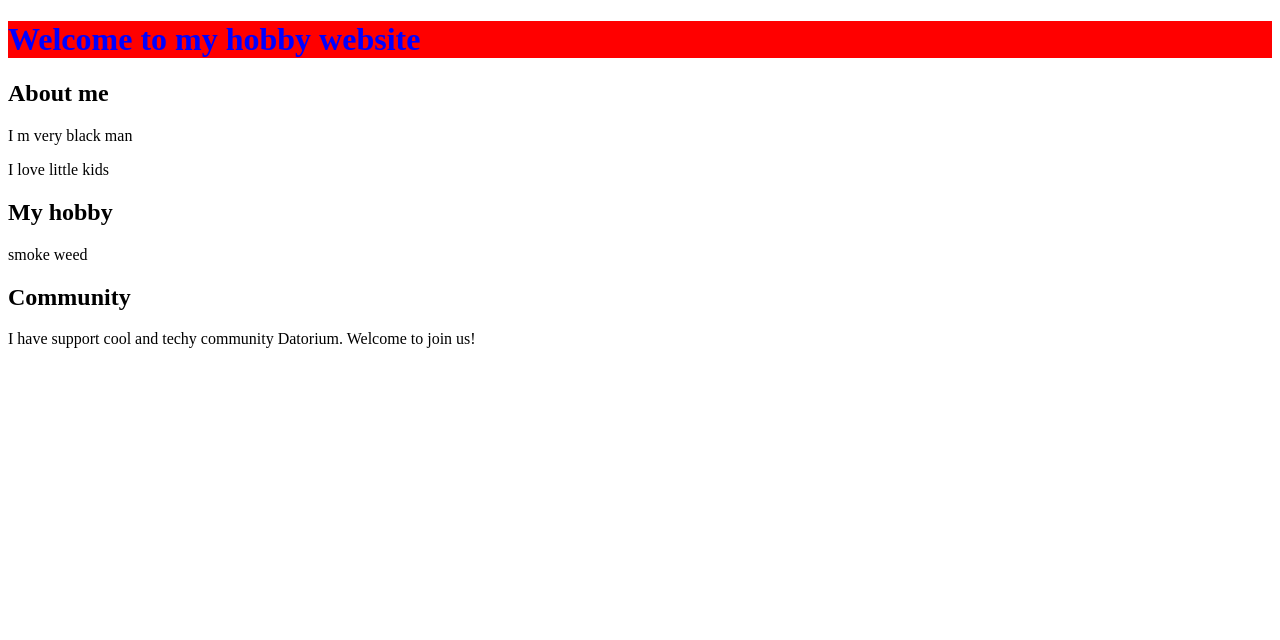
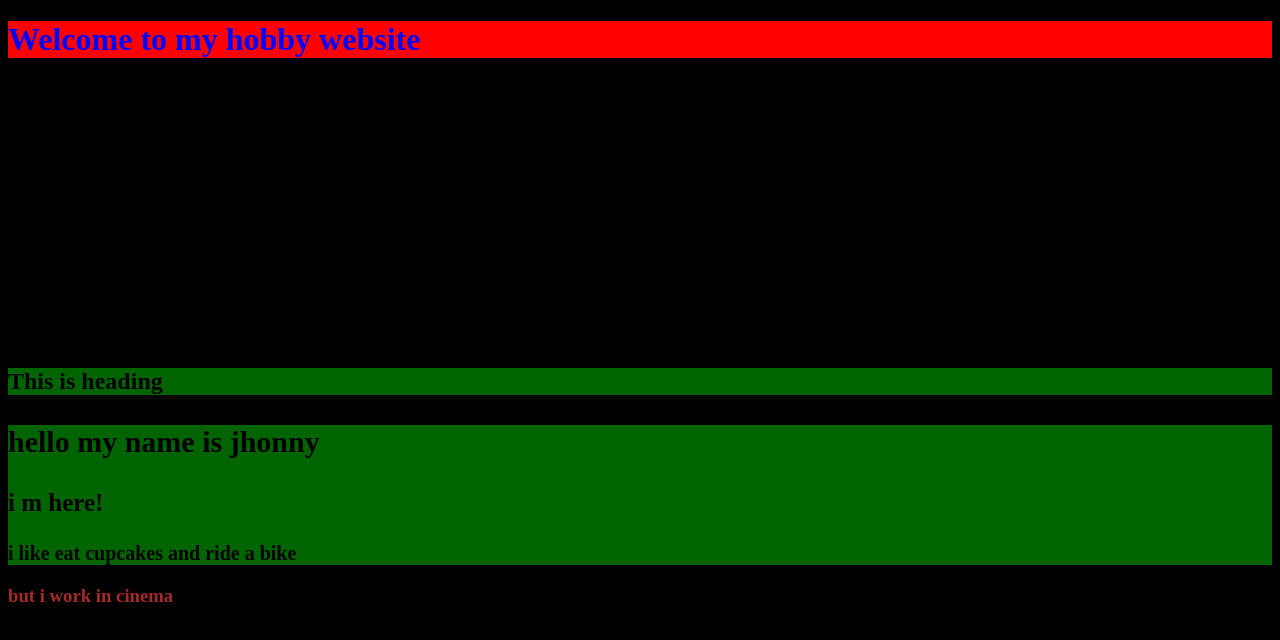
Before and after one commit to dumbsnicker/my-second-webpage, a plain HTML site: page index.html in a window 1280 px wide. Drawn offline with Linux system fonts and the light colour scheme.

Commit message:
Update index.html

```diff
--- a/index.html
+++ b/index.html
@@ -19,5 +19,20 @@
   <h2>Community</h2>
   <p>I have support cool and techy community Datorium. Welcome to join us!</p>
 
-</body>
+<body style=background-color:black >
+
+<h2 style=color:black;background-color:darkgreen;">This is heading </h2>
+
+<h3 style=color:black;background-color:DarkGreen /h3>
+
+
+
+<p style="font-size:30px;"> hello my name is jhonny</p>
+
+
+<p style="font-size:25px;">i m here!</p>
+
+<p style="font-size:20px;">i like eat cupcakes and ride a bike</p>
+<h3 style=color:brown;> but i work in cinema
+ </body>
 </html>
```
